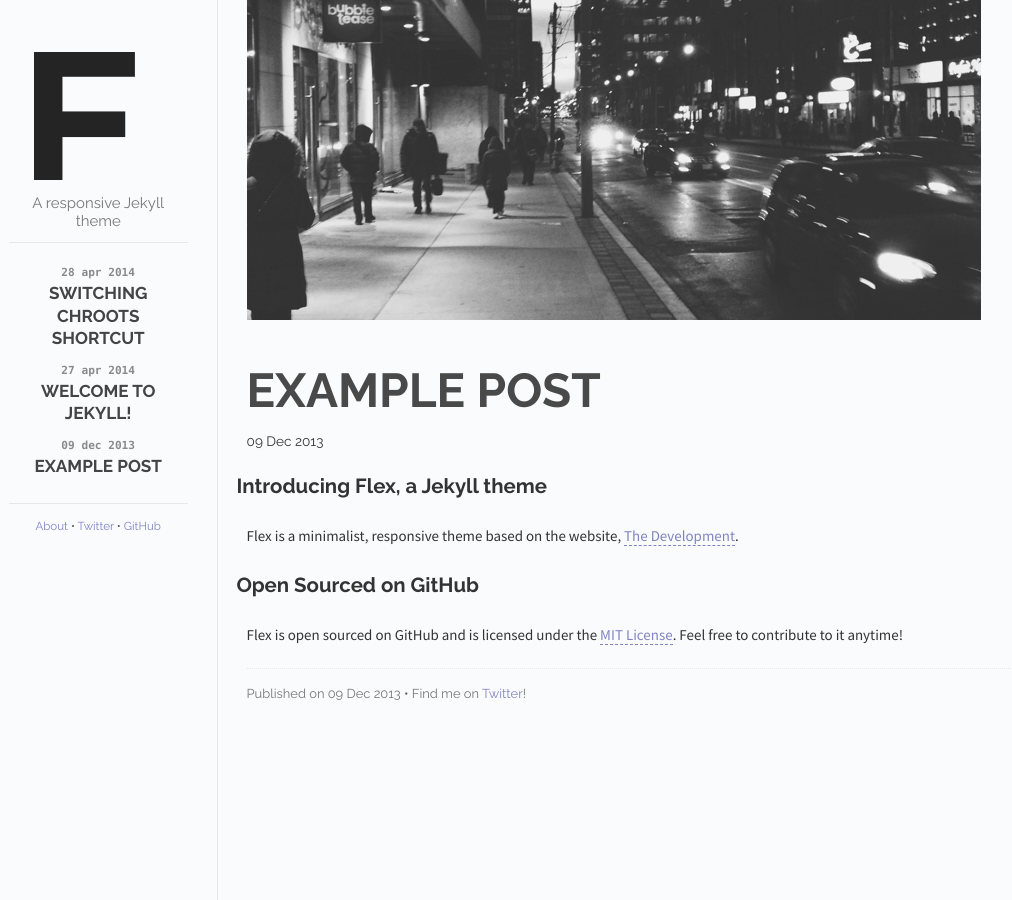
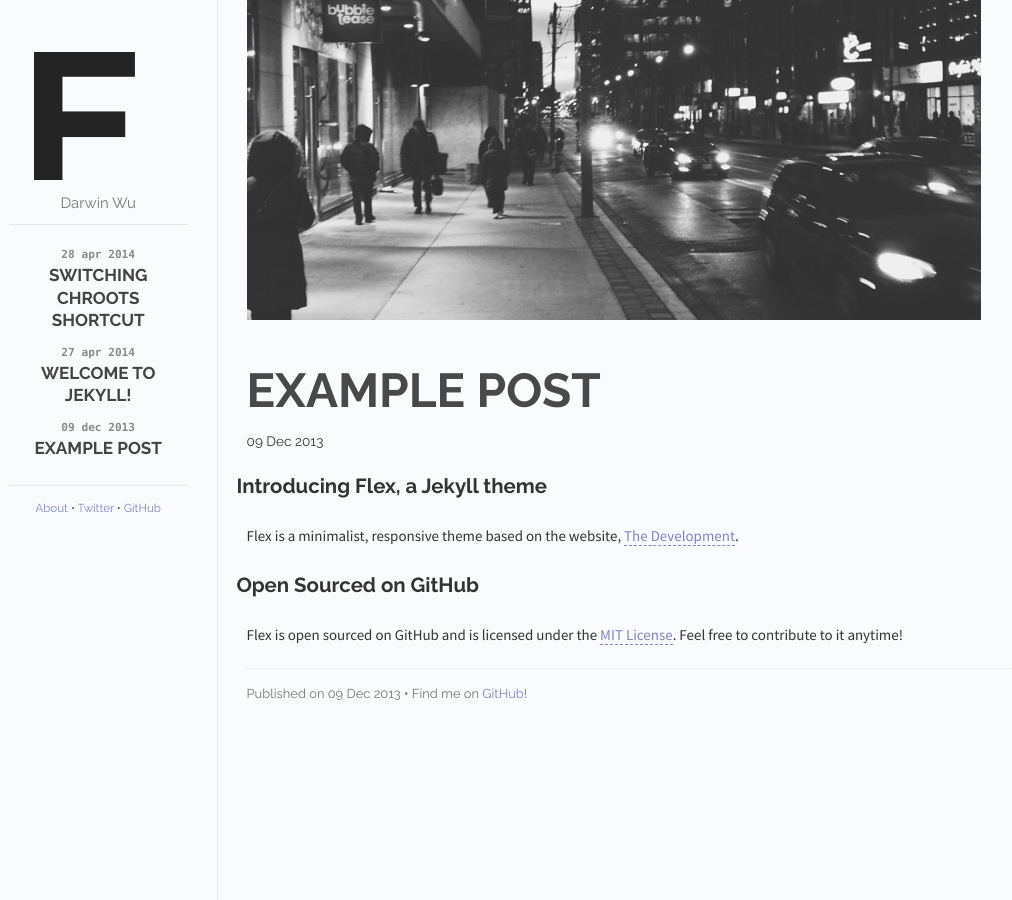
Before and after one commit to the-development/flex, a Jekyll site: the page built from _posts/2013-12-09-example-post.md, in a window 1280 px wide. Shown: the whole page, without its empty margins (141-1153 px from the left). Built offline with Jekyll 4.4.1, drawn with Linux system fonts in a browser that asks for light colours; Markdown is read by kramdown in place of the engine named in the settings.

Commit message:
Prepping for division between main site and blog.

```diff
--- a/_config.yml
+++ b/_config.yml
@@ -1,3 +1,7 @@
-name: Flex
+name: Darwin Wu
 markdown: redcarpet
 highlighter: pygments
+
+tagline: Darwin Wu
+
+GitHub: dwaxe
--- a/_layouts/default.html
+++ b/_layouts/blog.html
@@ -24,11 +24,11 @@
       <div class="sidebar" id="sidebar">
         <div class="header">
           <h1 class="title"><a href="/"><img id="logo" src="/images/logo.png"></a></h1>
-          <span class="tagline">A responsive Jekyll theme</span>
+          <span class="tagline">{{ site.tagline }}</span>
         </div>
         <div class="posts">
           <ul class="posts-list">
-            {% for post in site.posts %}
+            {% for post in site.posts | limit:3 %}
               <li class="post-link">
                 <a class="post-title" href="{{ post.url }}">
                   <span class="post-date">{{ post.date | date_to_string }}</span>
--- a/_layouts/post.html
+++ b/_layouts/post.html
@@ -1,4 +1,31 @@
 ---
-layout: default
+layout: blog
 ---
-{% include post.html %}
+<div class="content" id="home">
+  <div id="sidebar-button">
+    <img src="/images/sidebar-button.png">
+  </div>
+  <div id="post-info">
+    {% if page.cover %}
+    <div id="cover-photo-container">
+      <img id="cover-photo" src="/images/{{ page.cover }}">
+    </div>
+    {% endif %}
+    <div id="info-container">
+      <h1 id="title">{{ page.title }}</h1>
+      <span id="date">{{ page.date | date_to_string }}</a>
+    </div>
+  </div>
+
+  <div class="post">
+    {{ content }}
+  </div>
+  <div class="colophon">
+    <p>
+      <span id="pub-date">Published on {{ page.date | date_to_string }}</span> <span class="separator">&bull;</span>
+      <span id="social">Find me on <a href="http://github.com/{{ site.GitHub }}">GitHub</a>!</span>
+    </p>
+  </div>
+</div>
+
+<!-- {% include post.html %} -->
--- a/index.html
+++ b/index.html
@@ -1,8 +1,4 @@
 ---
-layout: default
+layout: post_index
 title: Home
 ---
-
-{% assign page = site.posts.first %}
-{% assign content = page.content %}
-{% include post.html %}
```
Also changed, not shown: other parts of _layouts/blog.html (+1 -1 lines), _layouts/post_index.html (added, +38 -0 lines), images/post_index.jpg (added).
